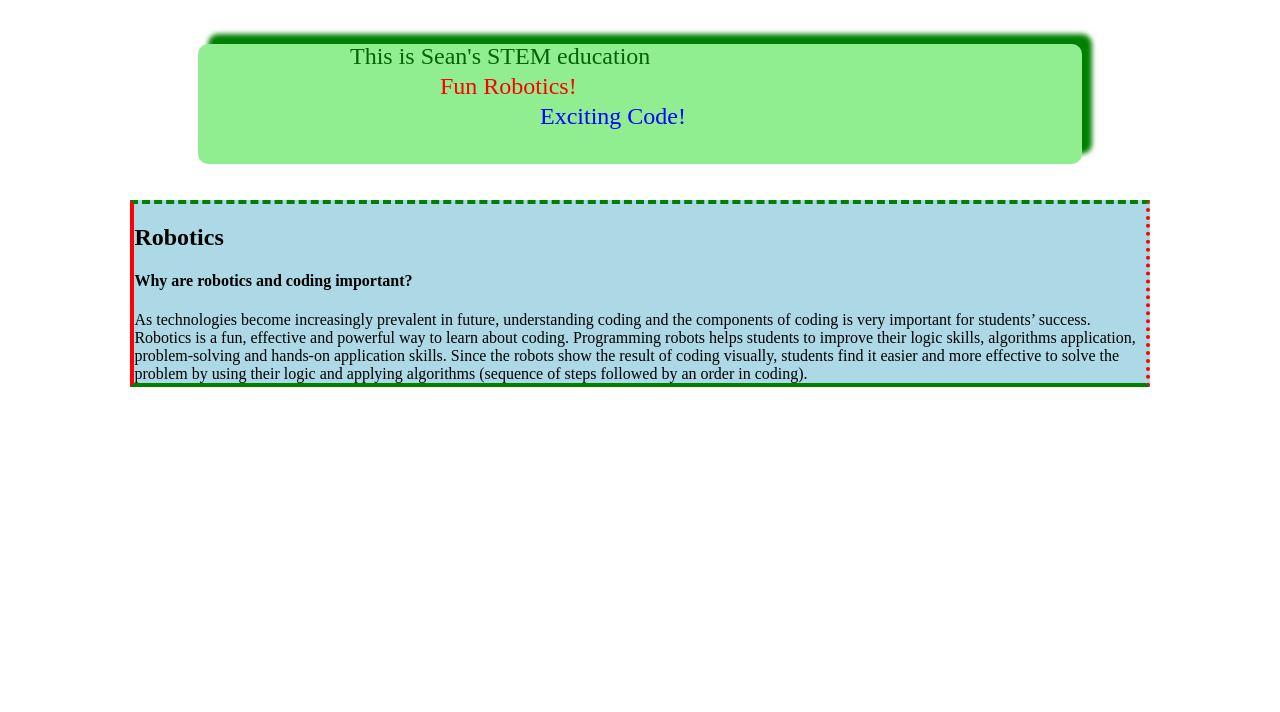
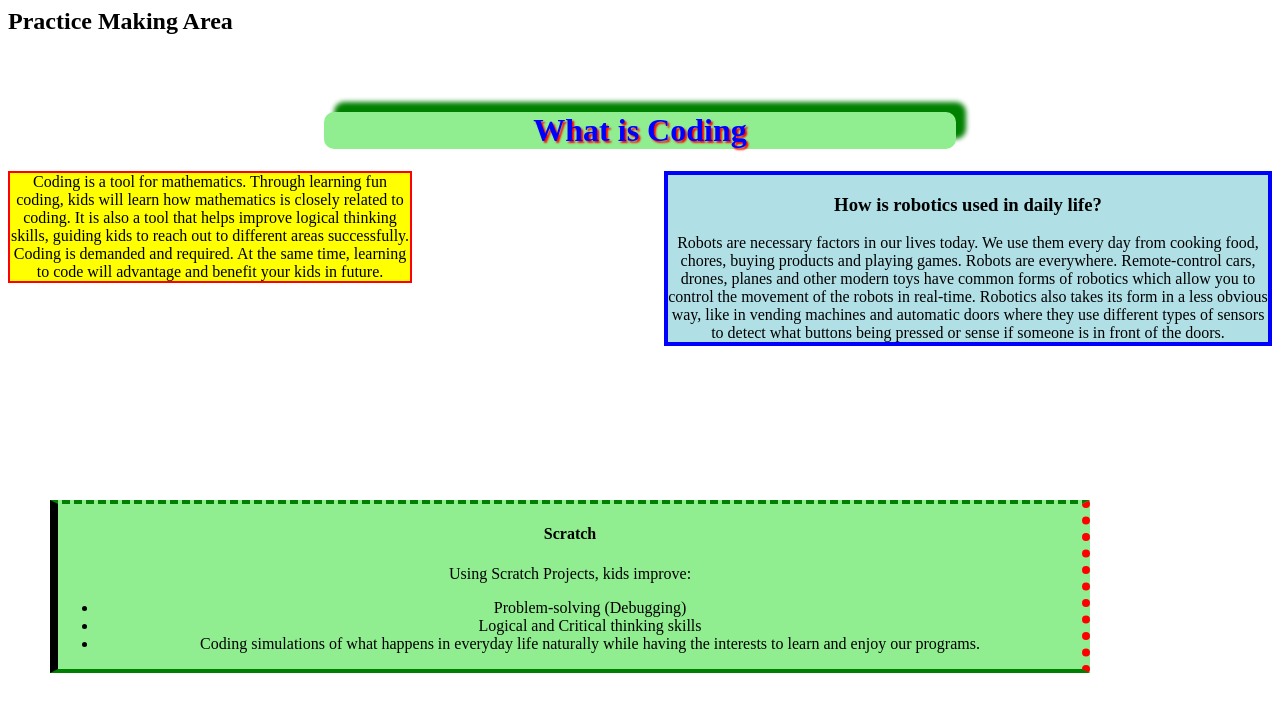
Before and after one commit to robotdaysean/park, a plain HTML site: page index.html in a window 1280 px wide. Drawn offline with Linux system fonts and the light colour scheme.

Commit message:
Add files via upload

```diff
--- a/index.html
+++ b/index.html
@@ -1,50 +1,74 @@
-<head>
-<style>
 
-.title{
+<h2>Practice Making Area</h2>
+
+<br>
+<br>
+<div style="text-align:center;
 background-color:lightgreen;
-width:70%;height:auto;
-text-align:center;
-border-radius:10px 10px 10px 10px;
+color:blue;
+width:50%;height:auto;
+position:relative;left:25%;
+border-radius:10px 10px 10px 10px/10px 10px 10px 10px;
 box-shadow:10px -10px 5px green;
-position:relative;
-margin:0 auto;
-
-}
-
-</style>
+text-shadow:2px 2px 2px red;
+">
 
 
-</head>
 
-
-<body>
-<br><br>
-<div class="title" width="70%" height="400">
-<svg height="120" width="600">
-<text x="10" y="20" style="fill:darkgreen;font-size:24;"> This is Sean's STEM education
-<tspan x="100" y="50" style="fill:red;"> Fun Robotics! </tspan>
-<tspan x="200" y="80" style="fill:blue;"> Exciting Code! </tspan>
-</text>
-</svg>
+<h1> What is Coding</h1>
 </div>
 
 
-<br><br>
-<div style="background-color:lightblue;
-text-align:left;
-width:80%;height:auto;
-border-bottom:4px solid green;
-border-top:4px dashed green;
-border-right:4px dotted red;
-border-left:4px solid red;
-position:relative;
-margin:0 auto;"
->
-<h2> Robotics</h2>
-<h4> Why are robotics and coding important?</h4>
 
-As technologies become increasingly prevalent in future, understanding coding and the components of coding is very important for students’ success. Robotics is a fun, effective and powerful way to learn about coding. Programming robots helps students to improve their logic skills, algorithms application, problem-solving and hands-on application skills. Since the robots show the result of coding visually, students find it easier and more effective to solve the problem by using their logic and applying algorithms (sequence of steps followed by an order in coding).
+
+
+<div style="background-color:yellow;
+text-align:center;
+border:2px solid red;
+width:400px;height:auto;
+float:left;
+">
+
+Coding is a tool for mathematics. Through learning fun coding, kids will learn how mathematics is closely related to coding. It is also a tool that helps improve logical thinking skills, guiding kids to reach out to different areas successfully. Coding is demanded and required. At the same time, learning to code will advantage and benefit your kids in future.
 </div>
 
-</body>
+
+
+
+
+<div style="background-color:powderblue;
+text-align:center;
+border:4px solid blue;
+width:600px;height:auto;
+float:right;
+">
+
+
+<h3>How is robotics used in daily life?</h3>
+Robots are necessary factors in our lives today. We use them every day from cooking food, chores, buying products and playing games.
+Robots are everywhere. Remote-control cars, drones, planes and other modern toys have common forms of robotics which allow you to control the movement of the robots in real-time. Robotics also takes its form in a less obvious way, like in vending machines and automatic doors where they use different types of sensors to detect what buttons being pressed or sense if someone is in front of the doors.
+</div>
+
+
+
+
+<div style="background-color:lightgreen;
+text-align:center;
+border-top:4px dashed green;
+border-bottom:4px solid green;
+border-right:8px dotted red;
+border-left:8px inset black;
+width:80%;height:auto;
+position:absolute;left:50px;top:500px;
+
+">
+
+<h4>Scratch</h4>
+Using Scratch Projects, kids improve:
+<ul>
+<li>Problem-solving (Debugging)</li>
+<li>Logical and Critical thinking skills</li>
+<li>Coding simulations of what happens in everyday life
+naturally while having the interests to learn and enjoy our programs.</li>
+</ul>
+</div>
```
